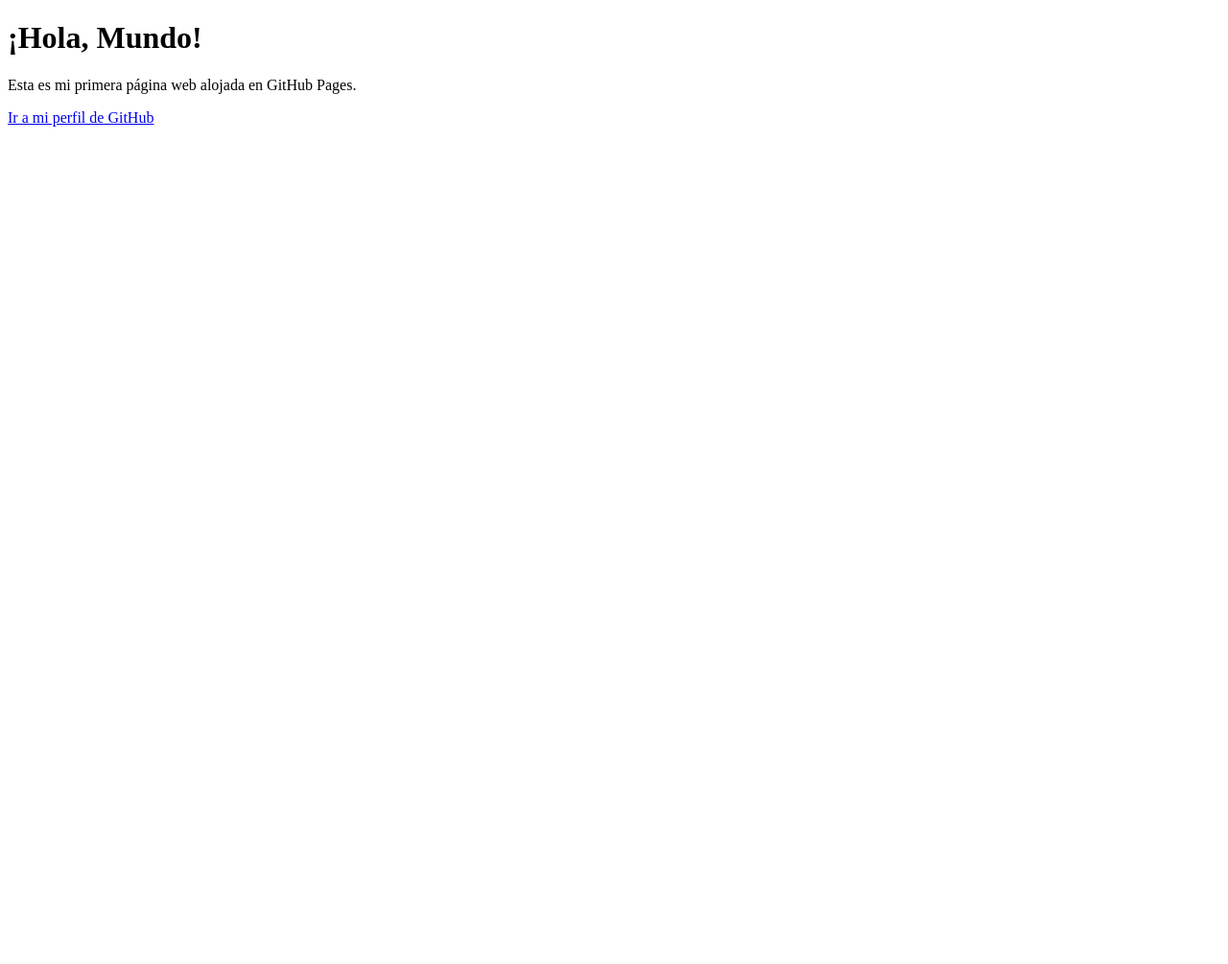
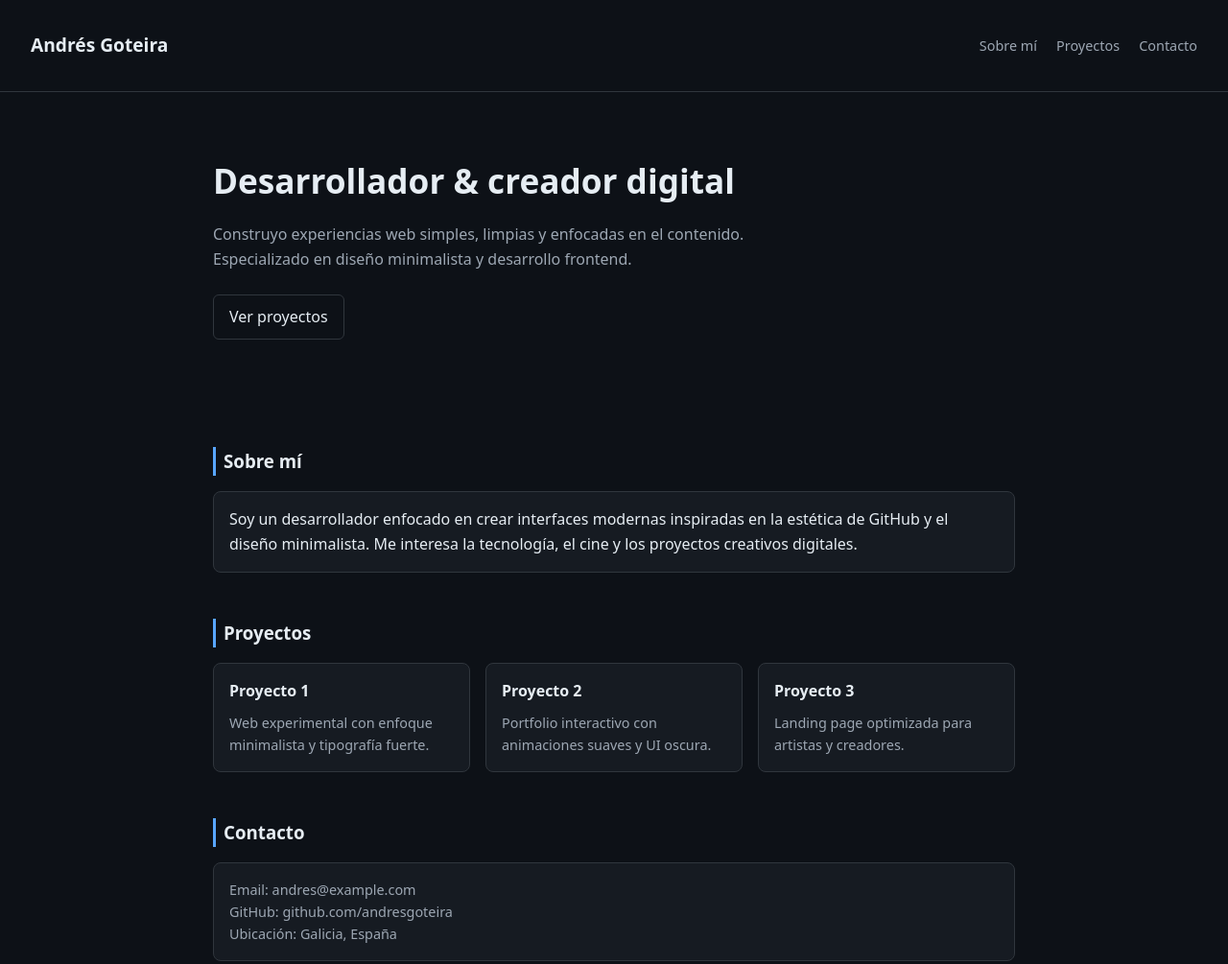
Before and after one commit to andresgoteira83/gote, a plain HTML site: page index.html in a window 1280 px wide. Shown: the top 1005 px of the page at 96% size. Before the commit the page ends 800 px from the top, so only its background shows below. Drawn offline with Linux system fonts and the light colour scheme.

Commit message:
Revamp index.html for personal portfolio
Updated the HTML structure and added styling for a personal portfolio page.

```diff
--- a/index.html
+++ b/index.html
@@ -1,12 +1,183 @@
 <!DOCTYPE html>
 <html lang="es">
 <head>
-    <meta charset="UTF-8">
-    <meta name="viewport" content="width=device-width, initial-scale=1.0">
+  <meta charset="UTF-8" />
+  <meta name="viewport" content="width=device-width, initial-scale=1.0" />
+  <title>Andrés Goteira | Portfolio</title>
+  <style>
+    :root{
+      --bg:#0d1117;
+      --card:#161b22;
+      --text:#e6edf3;
+      --muted:#9da7b3;
+      --accent:#58a6ff;
+      --border:#30363d;
+    }
+
+    *{box-sizing:border-box;margin:0;padding:0;font-family:system-ui,-apple-system,Segoe UI,Roboto,Ubuntu,Cantarell,Noto Sans,sans-serif;}
+
+    body{
+      background:var(--bg);
+      color:var(--text);
+      line-height:1.6;
+    }
+
+    header{
+      padding:2rem;
+      border-bottom:1px solid var(--border);
+      display:flex;
+      justify-content:space-between;
+      align-items:center;
+    }
+
+    header h1{
+      font-size:1.2rem;
+      font-weight:600;
+    }
+
+    nav a{
+      color:var(--muted);
+      margin-left:1rem;
+      text-decoration:none;
+      font-size:0.9rem;
+    }
+
+    nav a:hover{color:var(--accent);}
+
+    .hero{
+      padding:4rem 2rem;
+      max-width:900px;
+      margin:auto;
+    }
+
+    .hero h2{
+      font-size:2.2rem;
+      margin-bottom:1rem;
+    }
+
+    .hero p{
+      color:var(--muted);
+      max-width:600px;
+    }
+
+    .btn{
+      display:inline-block;
+      margin-top:1.5rem;
+      padding:0.6rem 1rem;
+      border:1px solid var(--border);
+      border-radius:6px;
+      color:var(--text);
+      text-decoration:none;
+    }
+
+    .btn:hover{
+      border-color:var(--accent);
+      color:var(--accent);
+    }
+
+    .section{
+      max-width:900px;
+      margin:3rem auto;
+      padding:0 2rem;
+    }
+
+    .section h3{
+      margin-bottom:1rem;
+      border-left:3px solid var(--accent);
+      padding-left:0.5rem;
+    }
+
+    .grid{
+      display:grid;
+      grid-template-columns:repeat(auto-fit,minmax(250px,1fr));
+      gap:1rem;
+    }
+
+    .card{
+      background:var(--card);
+      border:1px solid var(--border);
+      border-radius:8px;
+      padding:1rem;
+    }
+
+    .card h4{
+      margin-bottom:0.5rem;
+    }
+
+    .card p{
+      color:var(--muted);
+      font-size:0.9rem;
+    }
+
+    footer{
+      text-align:center;
+      padding:2rem;
+      border-top:1px solid var(--border);
+      color:var(--muted);
+      font-size:0.85rem;
+    }
+
+  </style>
 </head>
 <body>
-    <h1>¡Hola, Mundo!</h1>
-    <p>Esta es mi primera página web alojada en GitHub Pages.</p>
-    <a href="https://github.com/">Ir a mi perfil de GitHub</a>
+
+  <header>
+    <h1>Andrés Goteira</h1>
+    <nav>
+      <a href="#about">Sobre mí</a>
+      <a href="#projects">Proyectos</a>
+      <a href="#contact">Contacto</a>
+    </nav>
+  </header>
+
+  <section class="hero">
+    <h2>Desarrollador & creador digital</h2>
+    <p>
+      Construyo experiencias web simples, limpias y enfocadas en el contenido.
+      Especializado en diseño minimalista y desarrollo frontend.
+    </p>
+    <a class="btn" href="#projects">Ver proyectos</a>
+  </section>
+
+  <section id="about" class="section">
+    <h3>Sobre mí</h3>
+    <p class="card">
+      Soy un desarrollador enfocado en crear interfaces modernas inspiradas en
+      la estética de GitHub y el diseño minimalista. Me interesa la tecnología,
+      el cine y los proyectos creativos digitales.
+    </p>
+  </section>
+
+  <section id="projects" class="section">
+    <h3>Proyectos</h3>
+    <div class="grid">
+      <div class="card">
+        <h4>Proyecto 1</h4>
+        <p>Web experimental con enfoque minimalista y tipografía fuerte.</p>
+      </div>
+      <div class="card">
+        <h4>Proyecto 2</h4>
+        <p>Portfolio interactivo con animaciones suaves y UI oscura.</p>
+      </div>
+      <div class="card">
+        <h4>Proyecto 3</h4>
+        <p>Landing page optimizada para artistas y creadores.</p>
+      </div>
+    </div>
+  </section>
+
+  <section id="contact" class="section">
+    <h3>Contacto</h3>
+    <div class="card">
+      <p>Email: andres@example.com</p>
+      <p>GitHub: github.com/andresgoteira</p>
+      <p>Ubicación: Galicia, España</p>
+    </div>
+  </section>
+
+  <footer>
+    © 2026 Andrés Goteira - Diseño inspirado en estética GitHub
+  </footer>
+
 </body>
 </html>
```
